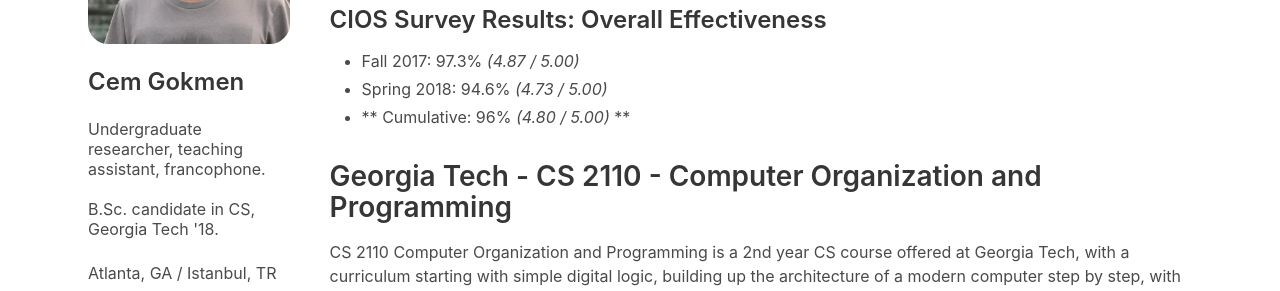
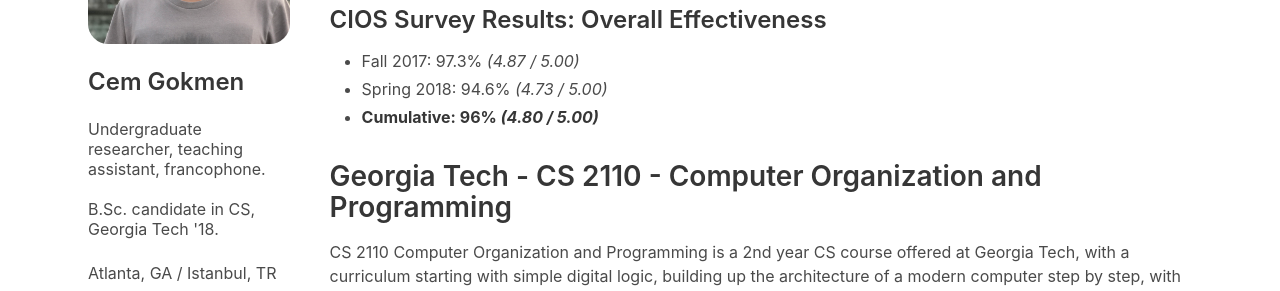
Before and after one commit to cgokmen/cgokmen.github.io, a Jekyll site: the page built from _pages/teaching.md, in a window 1280 px wide. Shown: the part 270-561 px from the top of the page. Built offline with Jekyll 4.4.1, drawn with Linux system fonts in a browser that asks for light colours; some web fonts are replaced; comment, search, counter and statistics services are not loaded.

Commit message:
Fixed bold

```diff
--- a/_pages/teaching.md
+++ b/_pages/teaching.md
@@ -9,9 +9,9 @@ CS 2110 (Computer Organization and Programming) with the Fall 2017 semester unde
 Prof. Bill Leahy, and I am presently continuing my work in this capacity.
 
 ### CIOS Survey Results: Overall Effectiveness
-* Fall 2017: 97.3% *(4.87 / 5.00)*
-* Spring 2018: 94.6% *(4.73 / 5.00)*
-* ** Cumulative: 96% *(4.80 / 5.00)* **
+* Fall 2017: 97.3% _(4.87 / 5.00)_
+* Spring 2018: 94.6% _(4.73 / 5.00)_
+* **Cumulative: 96% _(4.80 / 5.00)_**
 
 ## Georgia Tech - CS 2110 - Computer Organization and Programming
 
```
